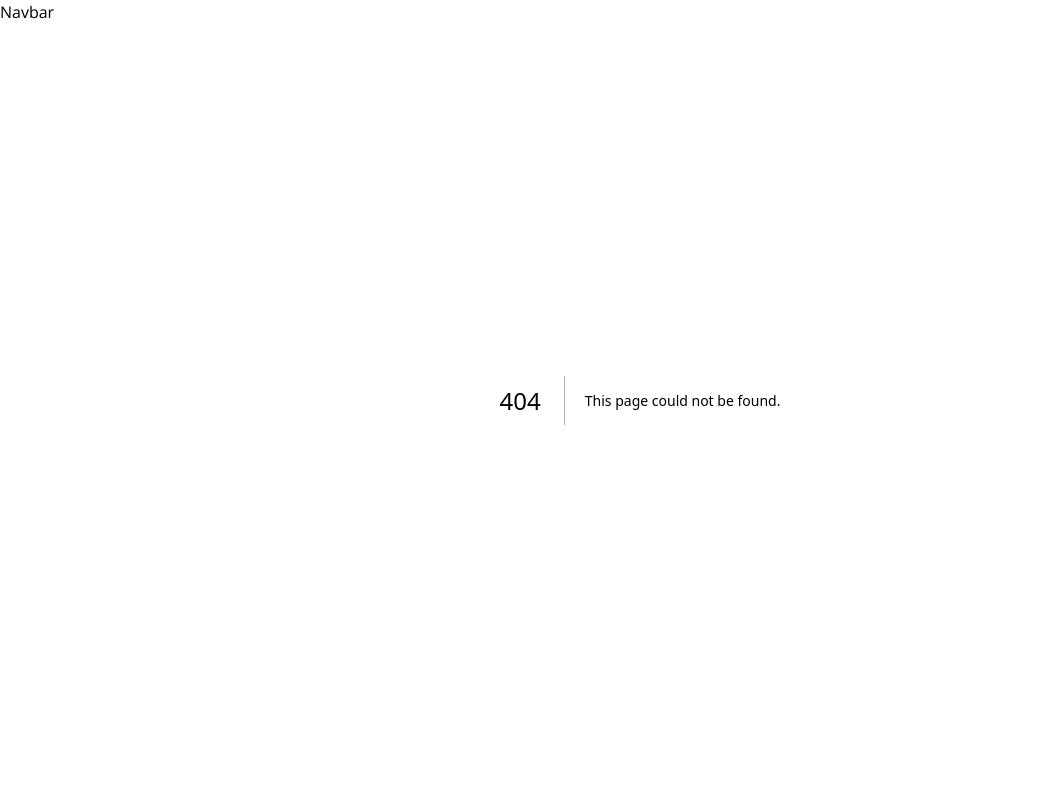
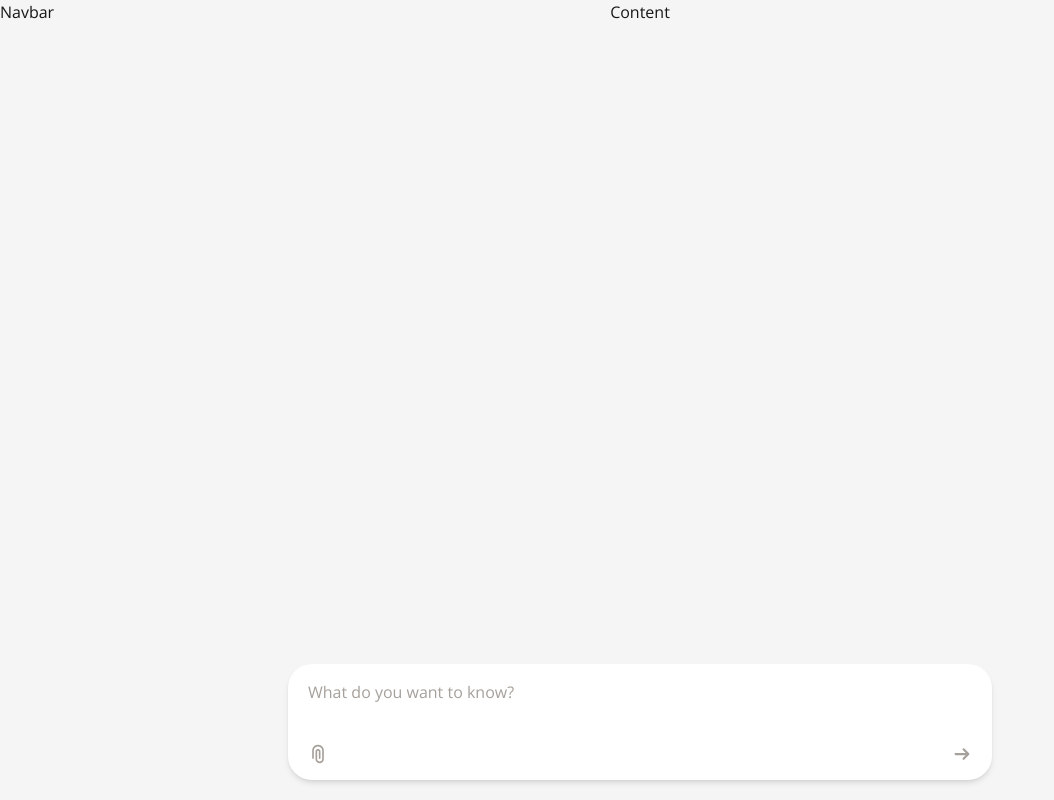
Before and after one commit to cdm-depaul/dietbot, a Next.js app: page /chat/1 in a window 1280 px wide. Before the commit this address had no page. Shown: the whole page, without its empty margins (0-1054 px from the left). Built offline with nearby package versions, Linux system fonts and the light colour scheme; a web font is replaced by a local one.

Commit message:
changed function utils and added new route chat

```diff
--- a/src/app/_components/Body.tsx
+++ b/src/app/_components/Body.tsx
@@ -1,17 +1,17 @@
 'use client';
 import React from 'react';
-import { childProps } from './interface';
+import { bodyInterface } from './interface';
 
 /**
  * This is the body of the website where everything renders.
  * @example: <Body><div>Your content</div></Body>
  *
  */
-export const Body: React.FC<childProps> = ({ children }) => {
+export const Body: React.FC<bodyInterface> = ({ children, className }) => {
   return (
     <div className=" flex justify-center h-screen min-h-screen text-[16px]">
       {/** Changing the width changes the extent to which the chat and its components takes space. */}
-      <div className="sm:w-[55%] w-full">{children}</div>
+      <div className={`sm:w-[55%] w-full ${className}`}>{children}</div>
     </div>
   );
 };
--- a/src/app/_components/ChatBox.tsx
+++ b/src/app/_components/ChatBox.tsx
@@ -4,12 +4,13 @@ import { Button, FileInput, Switch, TextArea } from '../_reusables';
 import { AttachSVG, SubmitSVG } from '../_svgs';
 import { ImageUploadsInChatBox } from './index';
 import { readFromClipOrDropData } from './utils';
+import { chatBoxInterface } from './interface';
 /**
  *
  * Component that displays the chatbox on the screen.
  * Consists of ImageUploadsInChatBox,TextArea, FileInput components within.
  */
-export const ChatBox: React.FC = () => {
+export const ChatBox: React.FC<chatBoxInterface> = ({ className }) => {
   const [images, setImages] = useState<string[]>([]);
 
   /**
@@ -27,8 +28,10 @@ export const ChatBox: React.FC = () => {
    * Method used to read images onDrop or onPaste.
    * @param items
    */
-  const readImages = (items: DataTransferItemList | FileList): void => {
-    const newImages = readFromClipOrDropData(items, 'image');
+  const readImages = async (
+    items: DataTransferItemList | FileList
+  ): Promise<void> => {
+    const newImages = await readFromClipOrDropData(items, 'image');
     setImages((prevImages) => [...prevImages, ...newImages]);
   };
   /**
@@ -41,7 +44,7 @@ export const ChatBox: React.FC = () => {
   };
   return (
     <div
-      className="sm:w-full w-[95%] flex flex-col shadow-md mb-5 sm:mb-0 mx-1 sm:mx-0 px-4 py-3 absolute sm:relative bottom-0 bg-white rounded-3xl max-h-[200px]"
+      className={`sm:w-full w-[95%] flex flex-col shadow-md mb-5 mx-1 sm:mx-0 px-4 py-3 absolute sm:relative bottom-0 bg-white rounded-3xl max-h-[200px] ${className}`}
       onPaste={(e) => readImages(e.clipboardData.items)}
       onDrop={(e) => {
         e.preventDefault();
@@ -56,6 +59,7 @@ export const ChatBox: React.FC = () => {
         callback={onImageCancel}
         cancelRequired={true}
       />
+
       {/*
         TextArea is a component from Reusables that is present here in chatbox for user queries. Refer the component for props and functionality
          */}
--- a/src/app/_components/Home.tsx
+++ b/src/app/_components/Home.tsx
@@ -32,7 +32,7 @@ export const Home: React.FC = () => {
           />
         </div>
 
-        <ChatBox />
+        <ChatBox className="sm:mb-0" />
         {/*
         <div className="w-full flex justify-center items-start gap-2 sm:mt-6 flex-wrap">
           <Intent
--- a/src/app/_components/ImageUploadsInChatBox.tsx
+++ b/src/app/_components/ImageUploadsInChatBox.tsx
@@ -37,6 +37,7 @@ const ImageDisplayInChatBox: React.FC<imageDisplayInterface> = memo(
         key={index}
         onMouseEnter={() => setCancelDisplayStatus(true)}
         onMouseLeave={() => setCancelDisplayStatus(false)}
+        onTouchStart={() => setCancelDisplayStatus(true)}
       >
         {isCancel && cancelRequired ? (
           <Button
--- a/src/app/_components/utils.ts
+++ b/src/app/_components/utils.ts
@@ -5,10 +5,10 @@
  * @param fileType This specifies method to take actions, i.e., in case of image this creates a image blob.
  * @returns files in string format.
  */
-export const readFromClipOrDropData = (
+export const readFromClipOrDropData = async (
   items: DataTransferItemList | FileList,
   fileType: string
-): string[] => {
+): Promise<string[]> => {
   let newFiles: string[] = [];
   for (let i = 0; i < items.length; i++) {
     const item = items[i];
@@ -20,15 +20,25 @@ export const readFromClipOrDropData = (
       } else if (item instanceof File) {
         file = item;
       }
-
-      const reader = new FileReader();
-      // Save read file into file array
-      reader.onload = () => {
-        newFiles.push(reader.result as string);
-      };
-      // Read the file as url.
-      reader.readAsDataURL(file as Blob);
+      if (file) newFiles.push(await readDataAsync(file));
     }
   }
-  return newFiles;
+  return await newFiles;
 };
+
+/**
+ * This method is a helper function for readFromClipOrDropData for reading data asynchronously and returns a Promise which has to be resolved.
+ * @param file Instance of File.
+ * @returns Promise<string>.
+ */
+const readDataAsync = async (file: File): Promise<string> => {
+  return new Promise((resolve, reject) => {
+    const reader = new FileReader();
+    // Save read file into file array
+    reader.onload = () => {
+      resolve(reader.result as string);
+    };
+    // Read the file as url.
+    reader.readAsDataURL(file as Blob);
+  });
+};
--- /dev/null
+++ b/src/app/chat/[id]/page.tsx
@@ -0,0 +1,13 @@
+'use client';
+import React from 'react';
+import { Body, ChatBox } from '@/app/_components';
+const page = () => {
+  return (
+    <Body className="flex flex-col items-center">
+      <div className="flex-grow ">Content</div>
+      <ChatBox className="overflow-y-hidden sm:mb-5" />
+    </Body>
+  );
+};
+
+export default page;
--- /dev/null
+++ b/src/app/chat/layout.tsx
@@ -0,0 +1,10 @@
+'use client';
+import './../globals.css';
+
+export default function RootLayout({
+  children,
+}: Readonly<{
+  children: React.ReactNode;
+}>) {
+  return <>{children}</>;
+}
```
Also changed, not shown: src/app/_components/interface.ts (+8 -0 lines).
